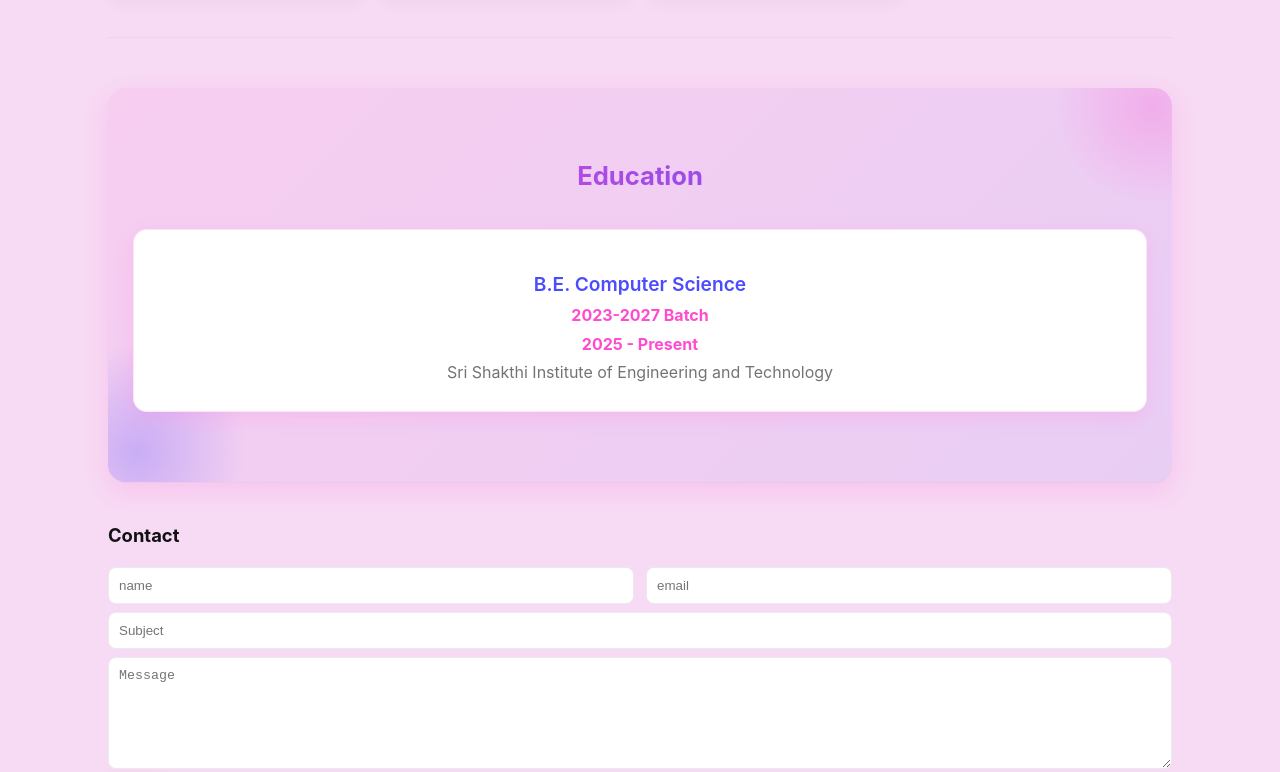
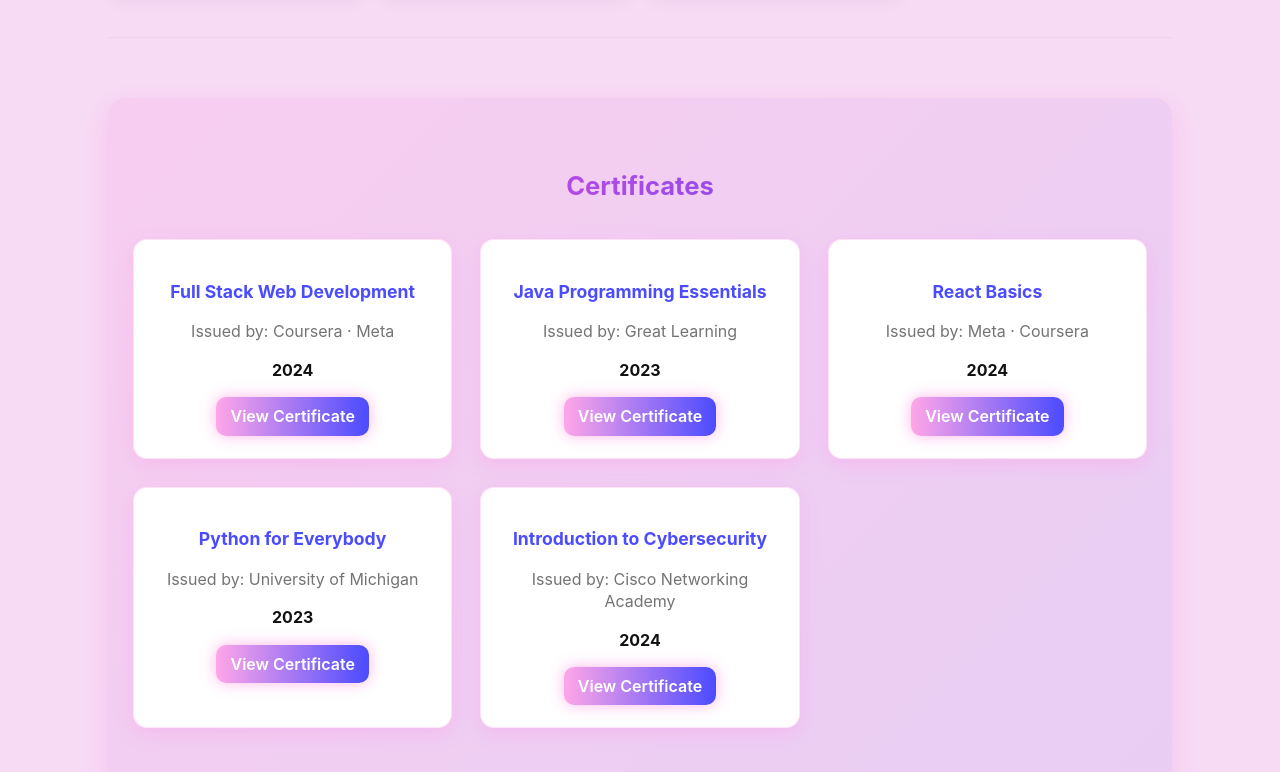
Before and after one commit to Prabhacod/MyPortifolio, a plain HTML site: page index.html in a window 1280 px wide. Shown: the part 1550-2322 px from the top of the page. Drawn offline with Linux system fonts and the light colour scheme.

Commit message:
adding certificates section

```diff
--- a/index.html
+++ b/index.html
@@ -184,7 +184,80 @@ nav {
     .tl-item{position:relative;padding:12px 0 12px 22px}
     .tl-item time{display:block;color:rgba(0,0,0,.45);font-size:.87rem}
 
-    /* ===== Experience & Education Grid ===== */
+   /* ===== Certificates Section ===== */
+#certificates {
+  padding: 70px 25px;
+  background: linear-gradient(135deg, rgba(255, 75, 207, 0.08), rgba(75, 75, 255, 0.08));
+  border-radius: 18px;
+  margin-top: 60px;
+  position: relative;
+  overflow: hidden;
+  box-shadow: 0 8px 25px rgba(255, 75, 207, 0.15);
+}
+
+#certificates .section-title {
+  text-align: center;
+  font-size: 1.6rem;
+  font-weight: 700;
+  background: linear-gradient(90deg, #ff4bcf, #4b4bff);
+  -webkit-background-clip: text;
+  -webkit-text-fill-color: transparent;
+  margin-bottom: 35px;
+}
+
+.certificates-grid {
+  display: grid;
+  grid-template-columns: repeat(auto-fit, minmax(260px, 1fr));
+  gap: 28px;
+  z-index: 1;
+  position: relative;
+}
+
+.cert-card {
+  background: #ffffff;
+  border-radius: 14px;
+  padding: 22px;
+  text-align: center;
+  box-shadow: 0 6px 20px rgba(255, 75, 207, 0.15);
+  border: 1px solid rgba(255, 75, 207, 0.15);
+  transition: transform 0.4s ease, box-shadow 0.4s ease;
+}
+
+.cert-card:hover {
+  transform: translateY(-8px);
+  box-shadow: 0 12px 28px rgba(255, 75, 207, 0.25);
+}
+
+.cert-card img {
+  width: 100%;
+  height: 160px;
+  object-fit: cover;
+  border-radius: 10px;
+  margin-bottom: 12px;
+  border: 2px solid rgba(255, 75, 207, 0.25);
+}
+
+.cert-card h3 {
+  font-size: 1.1rem;
+  color: #4b4bff;
+  margin-bottom: 6px;
+}
+
+[data-theme='dark'] #certificates {
+  background: linear-gradient(135deg, rgba(255, 75, 207, 0.06), rgba(75, 75, 255, 0.06));
+  box-shadow: 0 8px 20px rgba(255, 75, 207, 0.1);
+}
+
+[data-theme='dark'] .cert-card {
+  background: #1b1b1b;
+  color: #eaeaea;
+  border-color: rgba(255, 75, 207, 0.25);
+}
+
+[data-theme='dark'] .cert-card h3 {
+  color: #a9a9ff;
+}
+
 /* ====== Upgraded Education Section ====== */
 #experience {
   background: linear-gradient(135deg, rgba(255, 75, 207, 0.08), rgba(75, 75, 255, 0.08));
@@ -350,6 +423,7 @@ nav {
         <div class="navlinks" id="navlinks">
           <a href="#about">About</a>
           <a href="#projects">Projects</a>
+          <a href="#certificates">Certificates</a>
           <a href="#experience">Education</a>
           <a href="#contact">Contact</a>
           <a class="btn" href="Prabha's resume.pdf" download>Download CV</a>
@@ -473,16 +547,80 @@ nav {
       </div>
     </section>
 
-    <section id="experience">
+    <!-- ===== Certificates Section ===== -->
+<!-- ===== Certificates Section ===== -->
+<section id="certificates">
+  <h2 class="section-title">Certificates</h2>
+
+  <div class="certificates-grid">
+
+    <div class="cert-card">
+      <h3>Full Stack Web Development</h3>
+      <p class="muted">Issued by: Coursera · Meta</p>
+      <p><strong>2024</strong></p>
+      <a href="https://coursera.org" target="_blank" class="btn">View Certificate</a>
+    </div>
+
+    <div class="cert-card">
+      <h3>Java Programming Essentials</h3>
+      <p class="muted">Issued by: Great Learning</p>
+      <p><strong>2023</strong></p>
+      <a href="https://www.mygreatlearning.com/" target="_blank" class="btn">View Certificate</a>
+    </div>
+
+    <div class="cert-card">
+      <h3>React Basics</h3>
+      <p class="muted">Issued by: Meta · Coursera</p>
+      <p><strong>2024</strong></p>
+      <a href="https://coursera.org" target="_blank" class="btn">View Certificate</a>
+    </div>
+
+    <div class="cert-card">
+      <h3>Python for Everybody</h3>
+      <p class="muted">Issued by: University of Michigan</p>
+      <p><strong>2023</strong></p>
+      <a href="https://coursera.org" target="_blank" class="btn">View Certificate</a>
+    </div>
+
+    <div class="cert-card">
+      <h3>Introduction to Cybersecurity</h3>
+      <p class="muted">Issued by: Cisco Networking Academy</p>
+      <p><strong>2024</strong></p>
+      <a href="https://www.netacad.com/" target="_blank" class="btn">View Certificate</a>
+    </div>
+
+  </div>
+</section>
+
+
+   <!-- ===== Education Section ===== -->
+<section id="experience">
   <h2 class="section-title">Education</h2>
+
   <div class="experience-grid">
+
     <div class="exp-card">
-      <h3>B.E. Computer Science</h3>
-       <p><strong>2023-2027 Batch</strong></p>
-      <p><strong>2025 - Present</strong></p>
-      <p class="muted">Sri Shakthi Institute of Engineering and Technology</p>
+      <h3>B.E. Computer Science and Engineering</h3>
+      <p><strong>2023 – 2027 Batch</strong></p>
+      <p class="muted">Sri Shakthi Institute of Engineering and Technology, Coimbatore</p>
+      <p>Currently pursuing 3rd year with focus on full-stack development, data structures, and software engineering.</p>
     </div>
-  </div>
+
+    <div class="exp-card">
+      <h3>Higher Secondary Education (HSC)</h3>
+      <p><strong>2021 – 2023</strong></p>
+      <p class="muted">Government Higher Secondary School, Coimbatore</p>
+      <p>Specialized in Computer Science stream with strong foundation in programming basics and logic building.</p>
+    </div>
+
+    <div class="exp-card">
+      <h3>SSLC (Secondary School Leaving Certificate)</h3>
+      <p><strong>2019 – 2021</strong></p>
+      <p class="muted">Government High School, Coimbatore</p>
+      <p>Completed schooling with distinction and active participation in tech-related activities.</p>
+    </div>
+
+
 </section>
 
 
```
